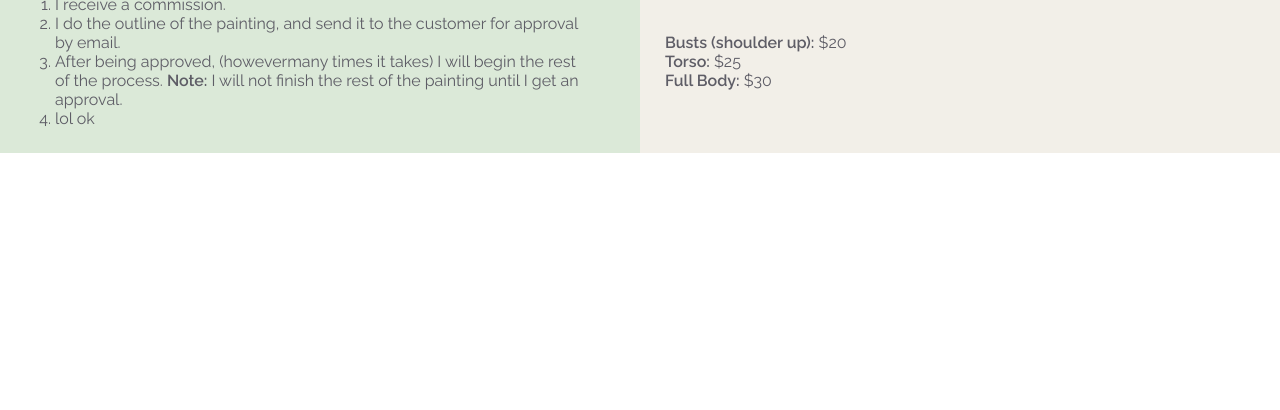
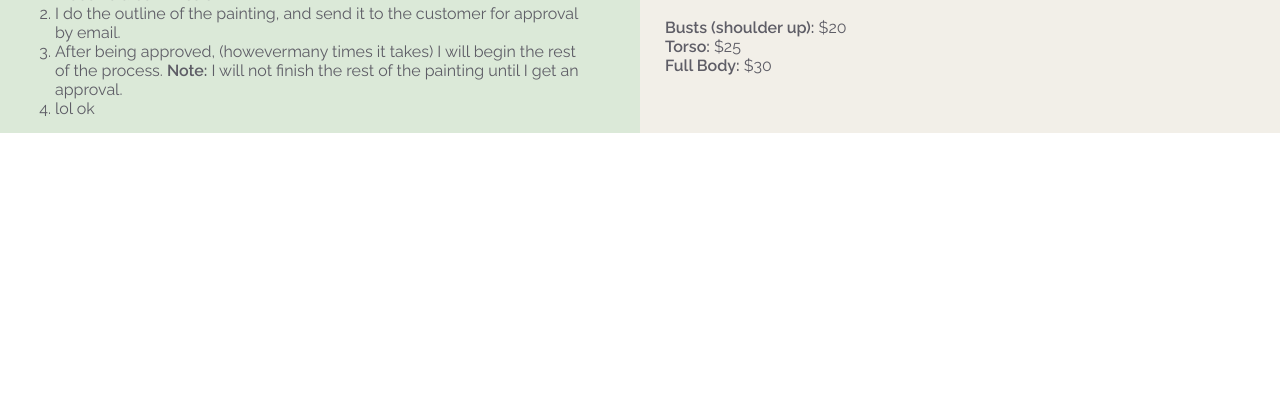
Before and after one commit to efrtt/efrtt.github.io, a plain HTML site: page info.html in a window 1280 px wide. Shown: the part 390-800 px from the top of the page. Drawn offline with Linux system fonts and the light colour scheme.

Commit message:
Update info.html

```diff
--- a/info.html
+++ b/info.html
@@ -15,7 +15,7 @@
     color: #7B7A82;
 }
  p {
-   padding: 10px 25px;
+   margin: 10px 25px;
    font-size: 12pt;
    font-family: 'Raleway', sans-serif;
    color: #5E5D66;
```
